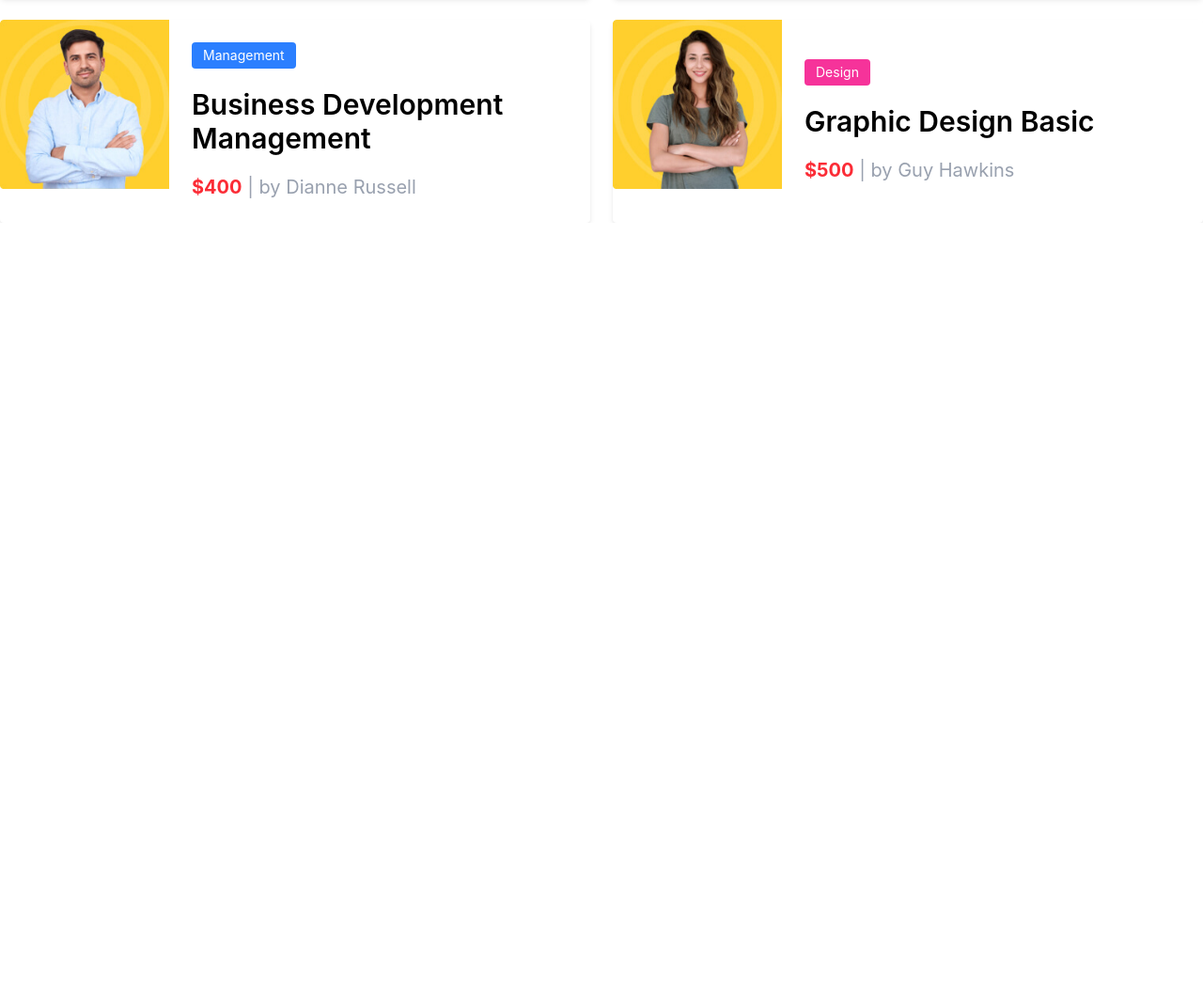
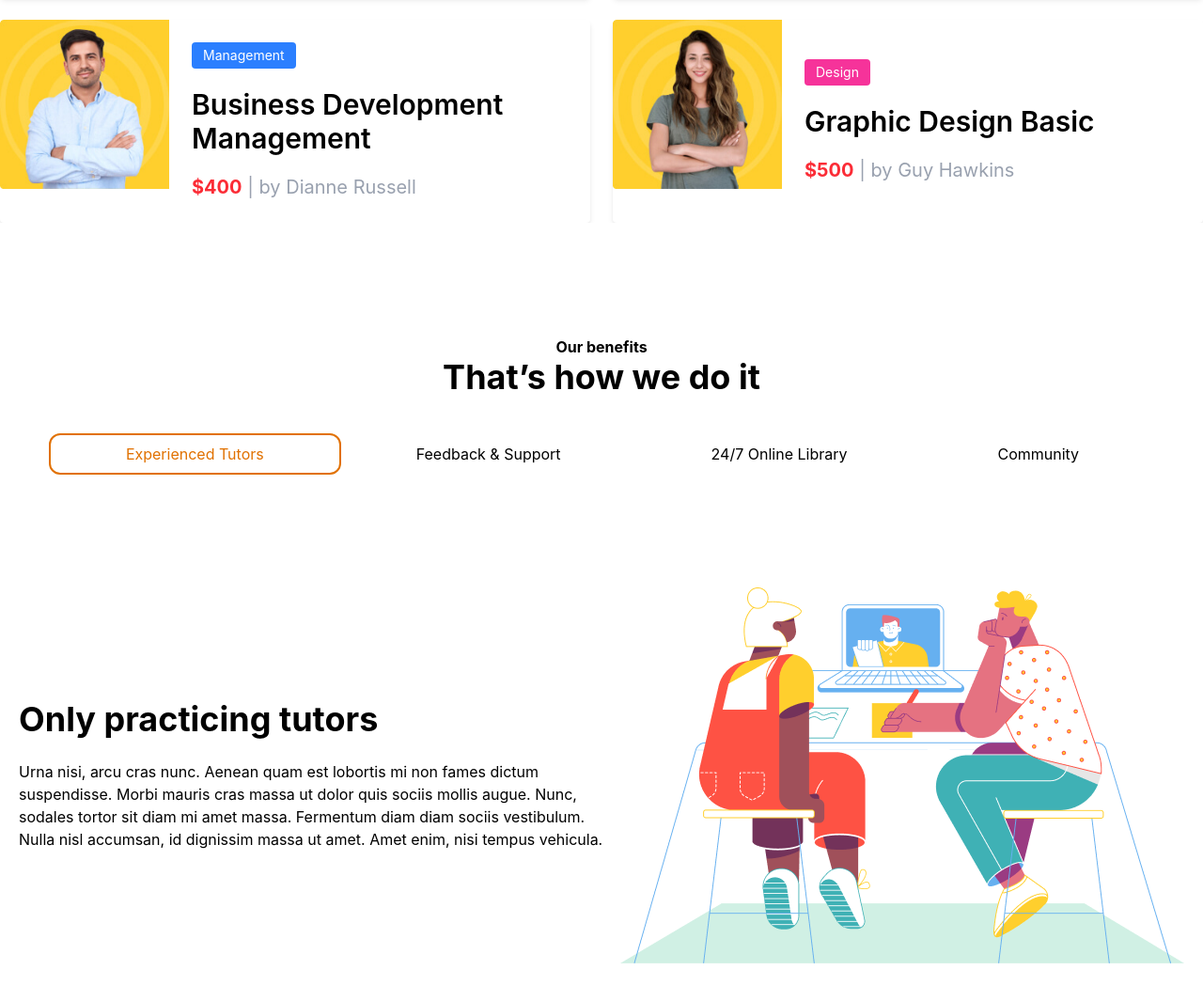
Before and after one commit to shokirovsh01/practice-3, a website: page index.html in a window 1280 px wide. Shown: the part 2398-3463 px from the top of the page at 94% size. Before the commit the page ends 2675 px from the top, so only its background shows below. Drawn offline with nearby package versions, Linux system fonts and the light colour scheme; files that its build step writes are made by us from their sources.

Commit message:
section 4 page 1

```diff
--- a/index.html
+++ b/index.html
@@ -332,5 +332,34 @@ with Createx <br> Online Courses</h1>
 
 <!-- section 4 -->
 
+<div class="mt-20 text-center font-bold">
+
+<h1>Our benefits</h1>
+
+<h1 class="text-4xl">That’s how we do it</h1>
+
+</div>
+
+
+<section class="flex justify-center max-w-325 m-auto mt-10">
+    <button class="p-2 px-20 border-2 rounded-xl text-amber-600">Experienced Tutors</button>
+    <button class="p-2 px-20 ">Feedback & Support</button>
+    <button class="p-2 px-20 ">24/7 Online Library</button>
+    <button class="p-2 px-20 ">Community</button>
+</section>
+
+
+<section class="flex justify-between m-auto max-w-325 mt-20 flex-col-reverse lg:flex-row p-5 items-center">
+
+
+    <div>
+<h1 class="text-4xl font-bold">Only practicing tutors</h1>
+<br>
+<p>Urna nisi, arcu cras nunc. Aenean quam est lobortis mi non fames dictum suspendisse. Morbi mauris cras massa ut dolor quis sociis mollis augue. Nunc, sodales tortor sit diam mi amet massa. Fermentum diam diam sociis vestibulum. Nulla nisl accumsan, id dignissim massa ut amet. Amet enim, nisi tempus vehicula.</p>
+
+</div>
+<img src="./src/img/illustration (1).png" alt="">
+</section>
+
 </body>
 </html>
```
Also changed, not shown: src/img/illustration (1).png (added).
